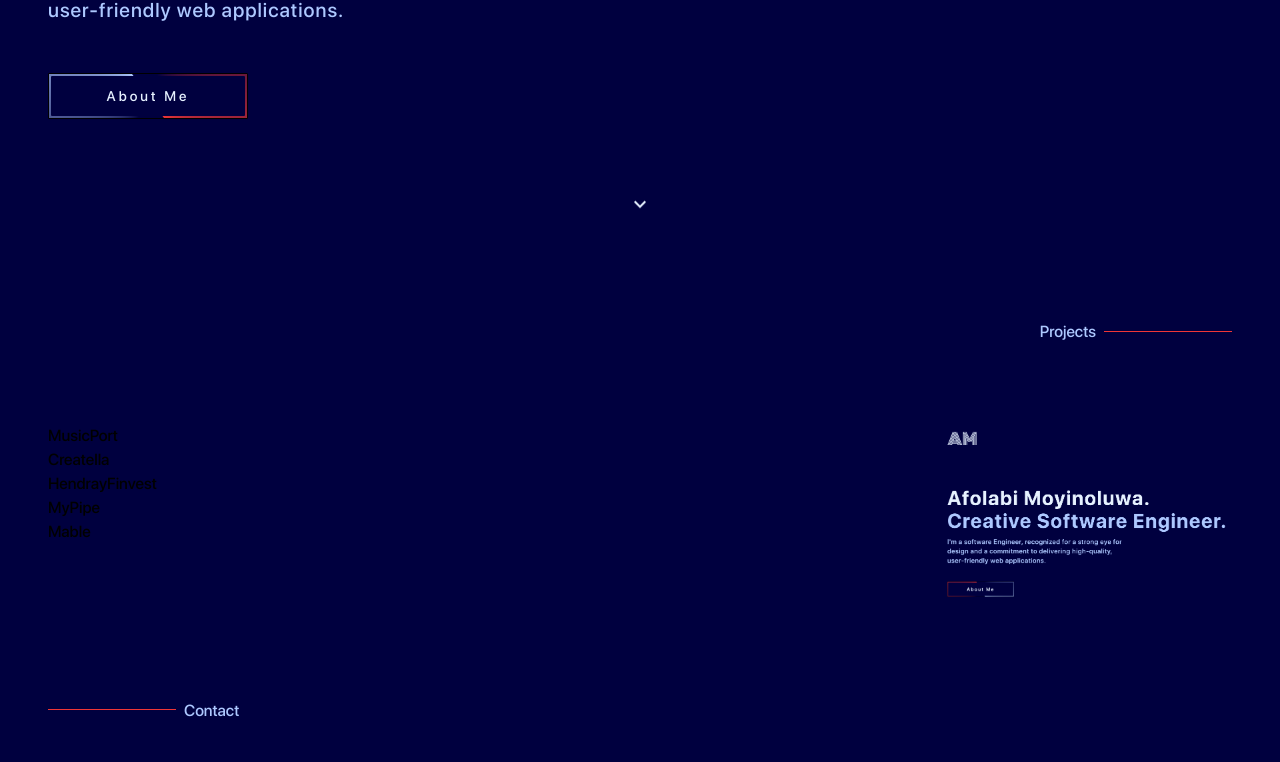
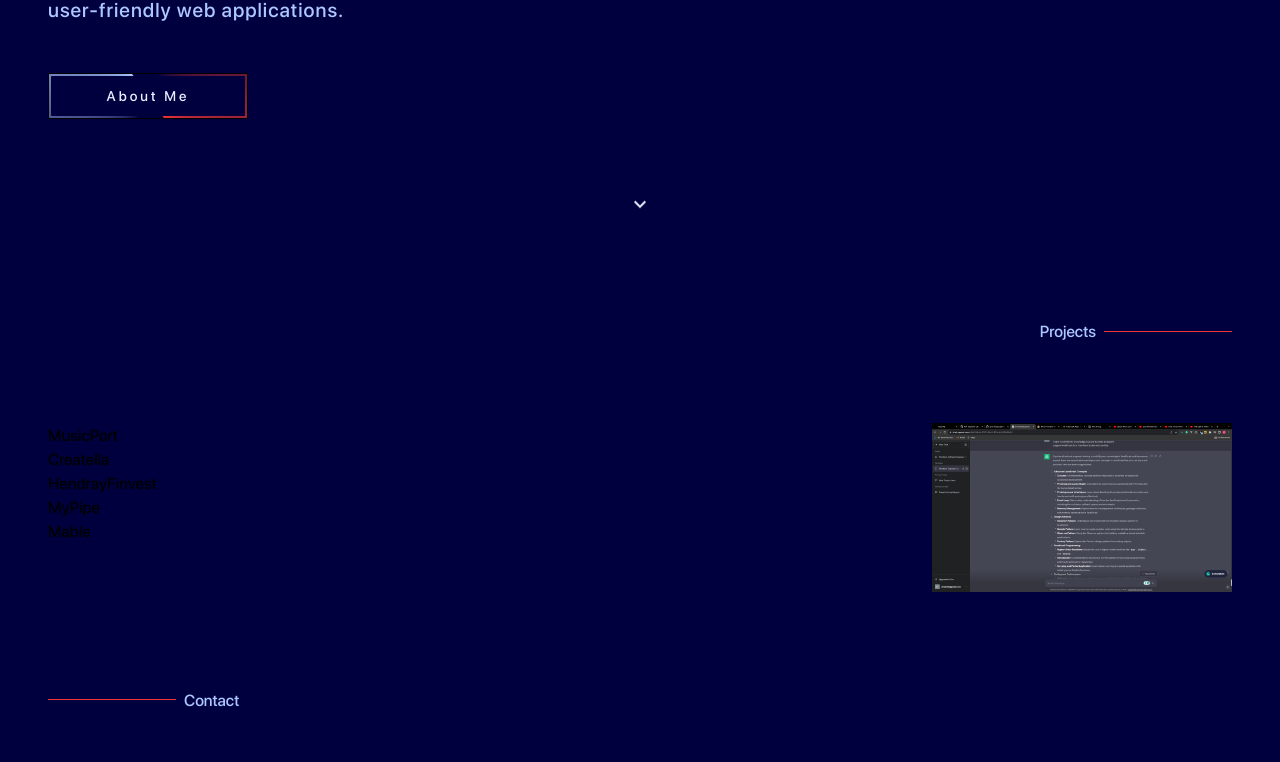
Before and after one commit to emmacode/moyin, a Next.js app: page / in a window 1280 px wide. Shown: the part 401-1163 px from the top of the page. Built offline with nearby package versions, Linux system fonts and the light colour scheme.

Commit message:
delete arrowdown icon, test image

```diff
--- a/components/icons/ArrowRightIcon.tsx
+++ /dev/null
@@ -1,24 +0,0 @@
-import React from "react";
-
-interface IProps {
-  size?: number;
-  color?: string;
-}
-
-export const ArrowRightIcon: React.FC<IProps> = ({
-  size = 20,
-  color = "white",
-}) => {
-  return (
-    <svg
-      role="img"
-      height="16"
-      width="16"
-      aria-hidden="true"
-      style={{ width: size, height: size, color, fill: "currentcolor" }}
-      viewBox="0 0 16 16"
-    >
-      <path d="M4.97.47a.75.75 0 0 0 0 1.06L11.44 8l-6.47 6.47a.75.75 0 1 0 1.06 1.06L13.56 8 6.03.47a.75.75 0 0 0-1.06 0z" />
-    </svg>
-  );
-};
--- a/pages/sections/Projects/Project.tsx
+++ b/pages/sections/Projects/Project.tsx
@@ -9,23 +9,23 @@ interface ProjectStepProps {
 const projectStep: ProjectStepProps[] = [
   {
     title: "MusicPort",
-    image: "/images/preview.png",
+    image: "/images/sample1.png",
   },
   {
     title: "Creatella",
-    image: "Creatella image",
+    image: "/images/sample2.png",
   },
   {
     title: "HendrayFinvest",
-    image: "HendrayFinvest image",
+    image: "/images/sample1.png",
   },
   {
     title: "MyPipe",
-    image: "MyPipe image",
+    image: "/images/sample2.png",
   },
   {
     title: "Mable",
-    image: "Mable image",
+    image: "/images/sample1.png",
   },
 ];
 
```
Also changed, not shown: public/images/sample1.png (added), public/images/sample2.png (added).
